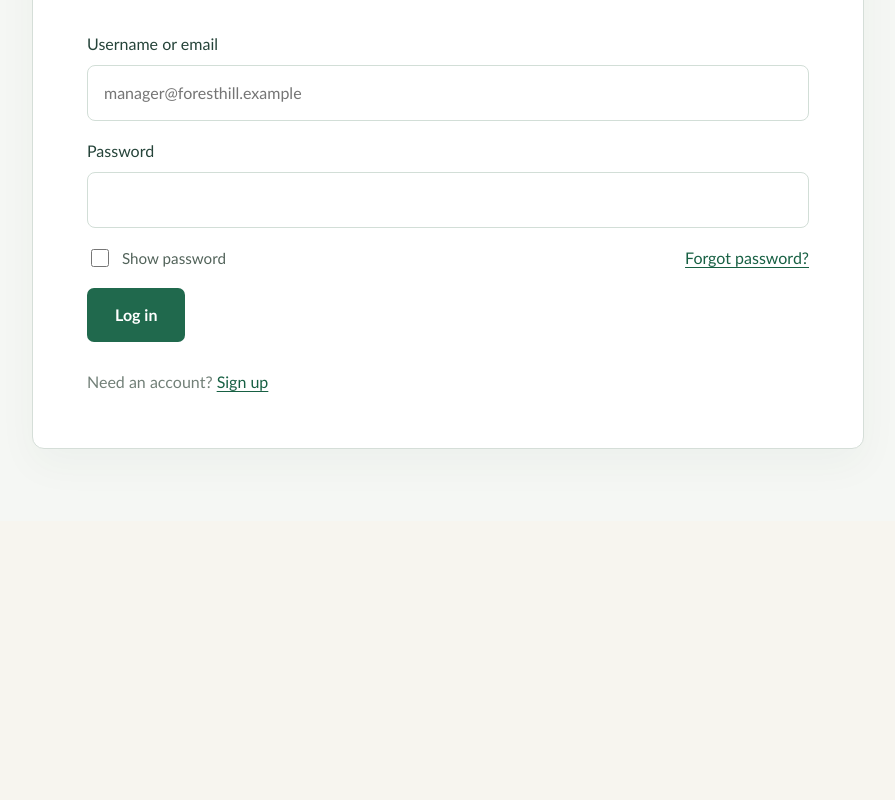
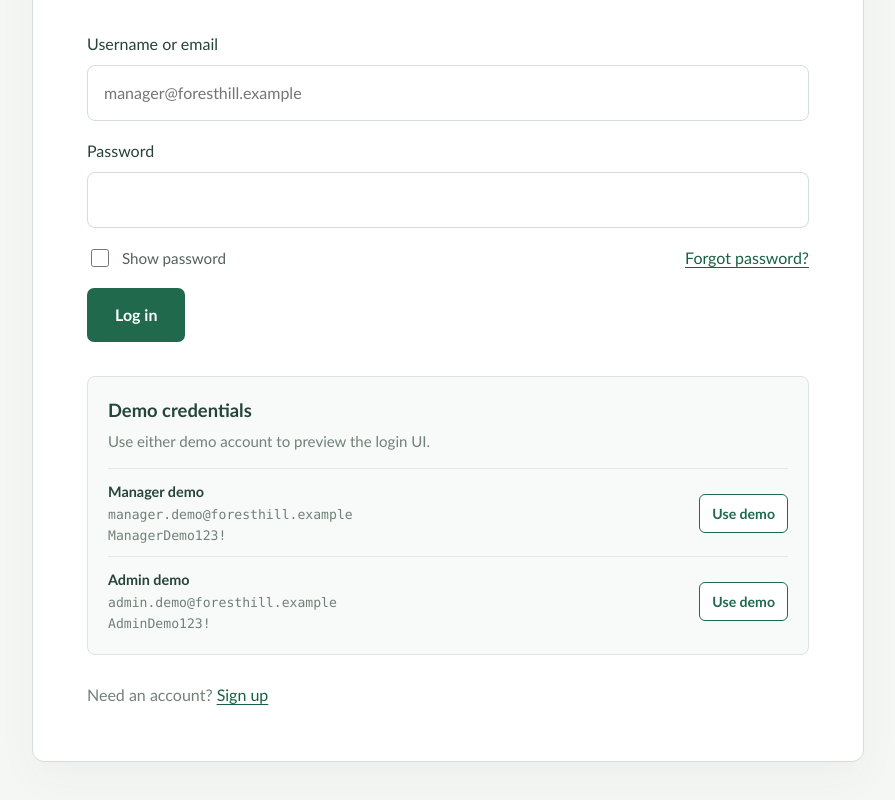
Before and after one commit to Community-Project-IS5109/Frontend, a React app: page / in a window 1280 px wide. Shown: the part 714-1514 px from the top of the page, without its empty margins (192-1087 px from the left). Before the commit the page ends 1235 px from the top, so only its background shows below. Built offline with nearby package versions, Linux system fonts and the light colour scheme; the HTML template or start-up script is replaced by a standard one.

Commit message:
Add demo credentials feature to login page

```diff
--- a/src/App.css
+++ b/src/App.css
@@ -161,6 +161,77 @@
   color: #728078;
 }
 
+.demo-credentials {
+  margin-top: 34px;
+  border: 1px solid #dce5df;
+  border-radius: 8px;
+  padding: 20px;
+  background: #f7faf8;
+}
+
+.demo-credentials h2 {
+  margin: 0;
+  color: #26443a;
+  font-size: 1.15rem;
+  font-weight: 600;
+}
+
+.demo-credentials p {
+  margin: 5px 0 16px;
+  color: #718078;
+  font-size: 0.94rem;
+}
+
+.demo-credentials__list {
+  display: grid;
+  gap: 10px;
+}
+
+.demo-credentials__item {
+  display: flex;
+  align-items: center;
+  justify-content: space-between;
+  gap: 18px;
+  border-top: 1px solid #e1e9e4;
+  padding-top: 12px;
+}
+
+.demo-credentials__item div {
+  display: grid;
+  gap: 2px;
+  min-width: 0;
+}
+
+.demo-credentials__item strong {
+  color: #26443a;
+  font-size: 0.9rem;
+}
+
+.demo-credentials__item span {
+  overflow-wrap: anywhere;
+  color: #718078;
+  font-family: Consolas, monospace;
+  font-size: 0.82rem;
+}
+
+.demo-credentials__item button {
+  flex: 0 0 auto;
+  border: 1px solid #20694d;
+  border-radius: 6px;
+  padding: 8px 12px;
+  color: #20694d;
+  background: #fff;
+  cursor: pointer;
+  font: inherit;
+  font-size: 0.88rem;
+  font-weight: 600;
+}
+
+.demo-credentials__item button:hover {
+  color: #fff;
+  background: #20694d;
+}
+
 @media (max-width: 700px) {
   .auth-layout {
     padding: 30px 16px 44px;
@@ -182,4 +253,13 @@
   .auth-form button {
     width: 100%;
   }
+
+  .demo-credentials__item {
+    align-items: flex-start;
+    flex-direction: column;
+  }
+
+  .demo-credentials__item button {
+    width: 100%;
+  }
 }
--- a/src/App.jsx
+++ b/src/App.jsx
@@ -3,6 +3,19 @@ import Login from "./pages/auth/Login";
 import ResetPassword from "./pages/auth/ResetPassword";
 import Signup from "./pages/auth/Signup";
 import "./App.css";
+
+const demoCredentials = [
+  {
+    label: "Manager demo",
+    email: "manager.demo@foresthill.example",
+    password: "ManagerDemo123!",
+  },
+  {
+    label: "Admin demo",
+    email: "admin.demo@foresthill.example",
+    password: "AdminDemo123!",
+  },
+];
 
 function App() {
   const path = window.location.pathname;
@@ -12,7 +25,7 @@ function App() {
     ) : path === "/signup" ? (
       <Signup />
     ) : (
-      <Login />
+      <Login demoCredentials={demoCredentials} />
     );
 
   return <AuthLayout>{page}</AuthLayout>;
--- a/src/pages/auth/Login.jsx
+++ b/src/pages/auth/Login.jsx
@@ -1,7 +1,14 @@
 import { useState } from "react";
 
-function Login() {
+function Login({ demoCredentials }) {
+  const [email, setEmail] = useState("");
+  const [password, setPassword] = useState("");
   const [showPassword, setShowPassword] = useState(false);
+
+  const applyDemoCredentials = (credentials) => {
+    setEmail(credentials.email);
+    setPassword(credentials.password);
+  };
 
   return (
     <section className="auth-card" aria-labelledby="login-title">
@@ -21,7 +28,7 @@ function Login() {
             </select>
           </label>
           <p className="field-note">
-            Options: CEO / Admin · Manager · Data-entry person
+            Options: CEO / Admin - Manager - Data-entry person
           </p>
           <p className="field-note">
             Choosing CEO / Admin does not grant access. Your account permissions
@@ -38,6 +45,8 @@ function Login() {
               type="email"
               autoComplete="email"
               placeholder="manager@foresthill.example"
+              value={email}
+              onChange={(event) => setEmail(event.target.value)}
               required
             />
           </label>
@@ -48,6 +57,8 @@ function Login() {
               name="password"
               type={showPassword ? "text" : "password"}
               autoComplete="current-password"
+              value={password}
+              onChange={(event) => setPassword(event.target.value)}
               required
             />
           </label>
@@ -65,6 +76,27 @@ function Login() {
           <button type="submit">Log in</button>
         </div>
       </form>
+      <aside className="demo-credentials" aria-labelledby="demo-title">
+        <h2 id="demo-title">Demo credentials</h2>
+        <p>Use either demo account to preview the login UI.</p>
+        <div className="demo-credentials__list">
+          {demoCredentials.map((credentials) => (
+            <div className="demo-credentials__item" key={credentials.email}>
+              <div>
+                <strong>{credentials.label}</strong>
+                <span>{credentials.email}</span>
+                <span>{credentials.password}</span>
+              </div>
+              <button
+                type="button"
+                onClick={() => applyDemoCredentials(credentials)}
+              >
+                Use demo
+              </button>
+            </div>
+          ))}
+        </div>
+      </aside>
       <p className="auth-card__footer">
         Need an account? <a href="/signup">Sign up</a>
       </p>
```
